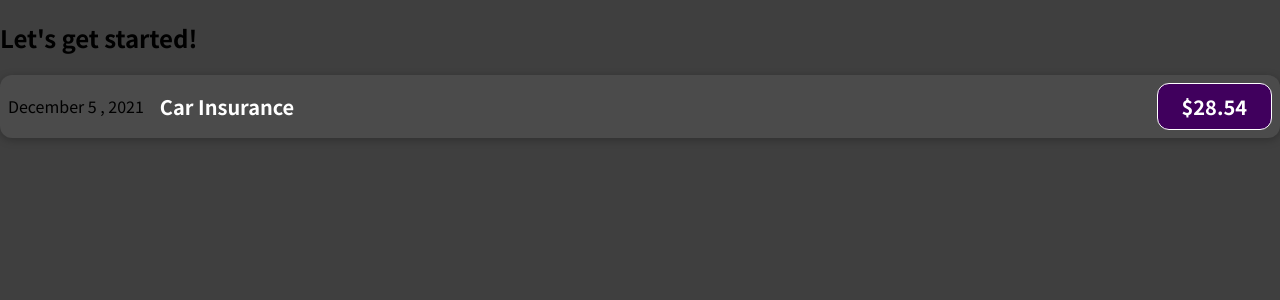
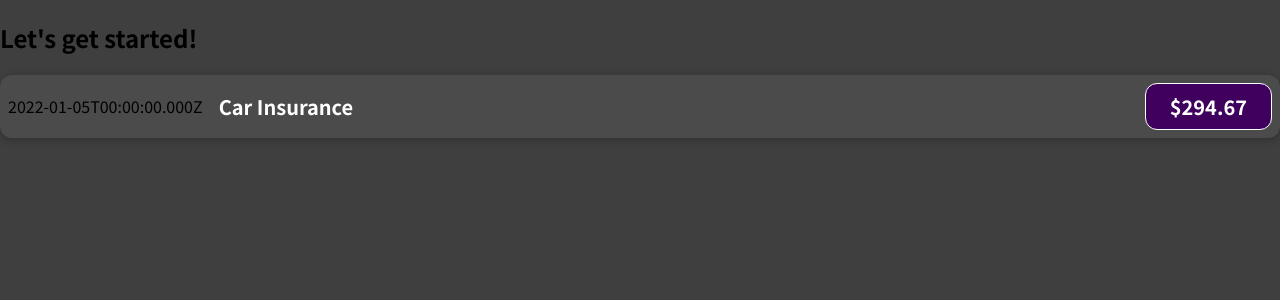
Before and after one commit to Vaishnavi1601/complete_react, a JavaScript app: page / in a window 1280 px wide. Shown: the top 300 px of the page. Built offline with nearby package versions, Linux system fonts and the light colour scheme.

Commit message:
working with dynamic data

```diff
--- a/src/components/ExpenseItem.js
+++ b/src/components/ExpenseItem.js
@@ -3,12 +3,17 @@
 import "./ExpenseItem.css";
 
 function ExpenseItem() {
+
+  const expenseDate = new Date(2021, 12, 5);
+  const expenseTitle = 'Car Insurance';
+  const expenseAmount = 294.67;
+
   return (
     <div className = "expense-item">
-      <div>December 5 , 2021</div>
+      <div>{expenseDate.toISOString()}</div>
       <div className = "expense-item__description">
-        <h2>Car Insurance</h2>
-        <div className = "expense-item__price">$28.54</div>
+        <h2>{expenseTitle}</h2>
+        <div className = "expense-item__price">${expenseAmount}</div>
       </div>
     </div>
   );
```
